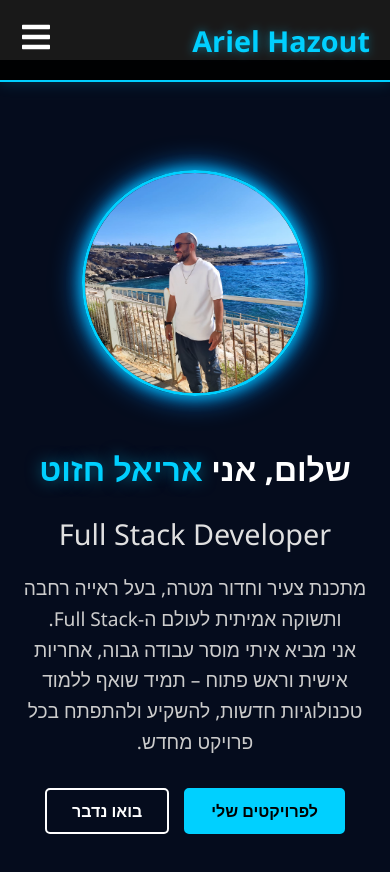
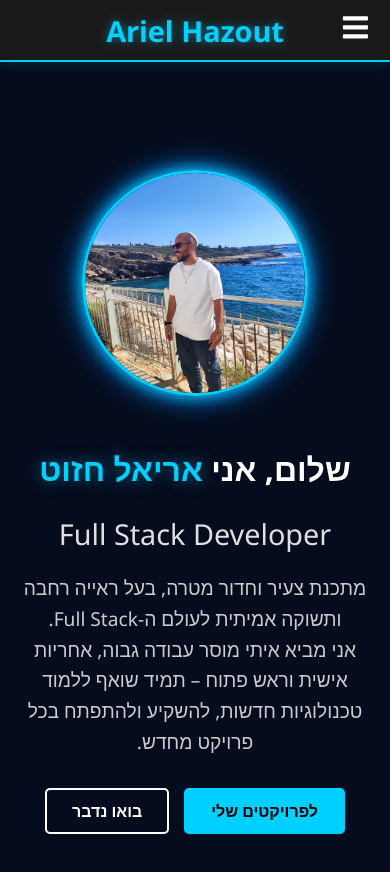
Before and after one commit to ariel0147/resume_ariel_hazout, a React (Create React App) app: page / in a window 390 px wide. Shown: the top 872 px of the page. Built offline with nearby package versions, Linux system fonts and the light colour scheme.

Commit message:
סידור העיצוב פלוס סידתיקון עיצוב

```diff
--- a/src/Website-content/navbar/Navbar.module.css
+++ b/src/Website-content/navbar/Navbar.module.css
@@ -1,10 +1,10 @@
 .navbar {
     background-color: rgba(0, 0, 0, 0.9);
-    height: 80px;
+    height: 60px;
     display: flex;
     justify-content: space-between;
     align-items: center;
-    padding: 0 50px;
+    padding: 0 20px;
     position: fixed;
     top: 0;
     left: 0;
@@ -20,12 +20,20 @@
     font-weight: bold;
     text-decoration: none;
     text-shadow: 0 0 10px rgba(0, 208, 255, 0.5);
+    white-space: nowrap;
+    position: relative;
+    z-index: 1001;
 }
 
 .navLinks {
     display: flex;
     gap: 30px;
     align-items: center;
+
+
+    position: absolute;
+    left: 50%;
+    transform: translateX(-50%);
 }
 
 .navLinks a {
@@ -57,34 +65,45 @@
 .hamburger {
     display: none;
     color: white;
-    font-size: 2rem;
+    font-size: 1.8rem;
     cursor: pointer;
 }
+
 
 @media (max-width: 768px) {
     .navbar {
         padding: 0 20px;
     }
 
+
+    .logo {
+        position: absolute;
+        left: 50%;
+        transform: translateX(-50%);
+    }
+
+
     .hamburger {
         display: block;
+        position: absolute;
+        right: 20px;
     }
 
+
     .navLinks {
-
         position: fixed;
-        top: 80px;
+        top: 60px;
         left: -100%;
         width: 100%;
-        height: calc(100vh - 80px);
+        height: calc(100vh - 60px);
         background-color: rgba(0, 0, 0, 0.95);
         flex-direction: column;
         justify-content: center;
         align-items: center;
         transition: 0.4s ease-in-out;
         border-top: 1px solid #333;
+        transform: none;
     }
-
 
     .navLinks.active {
         left: 0;
```
